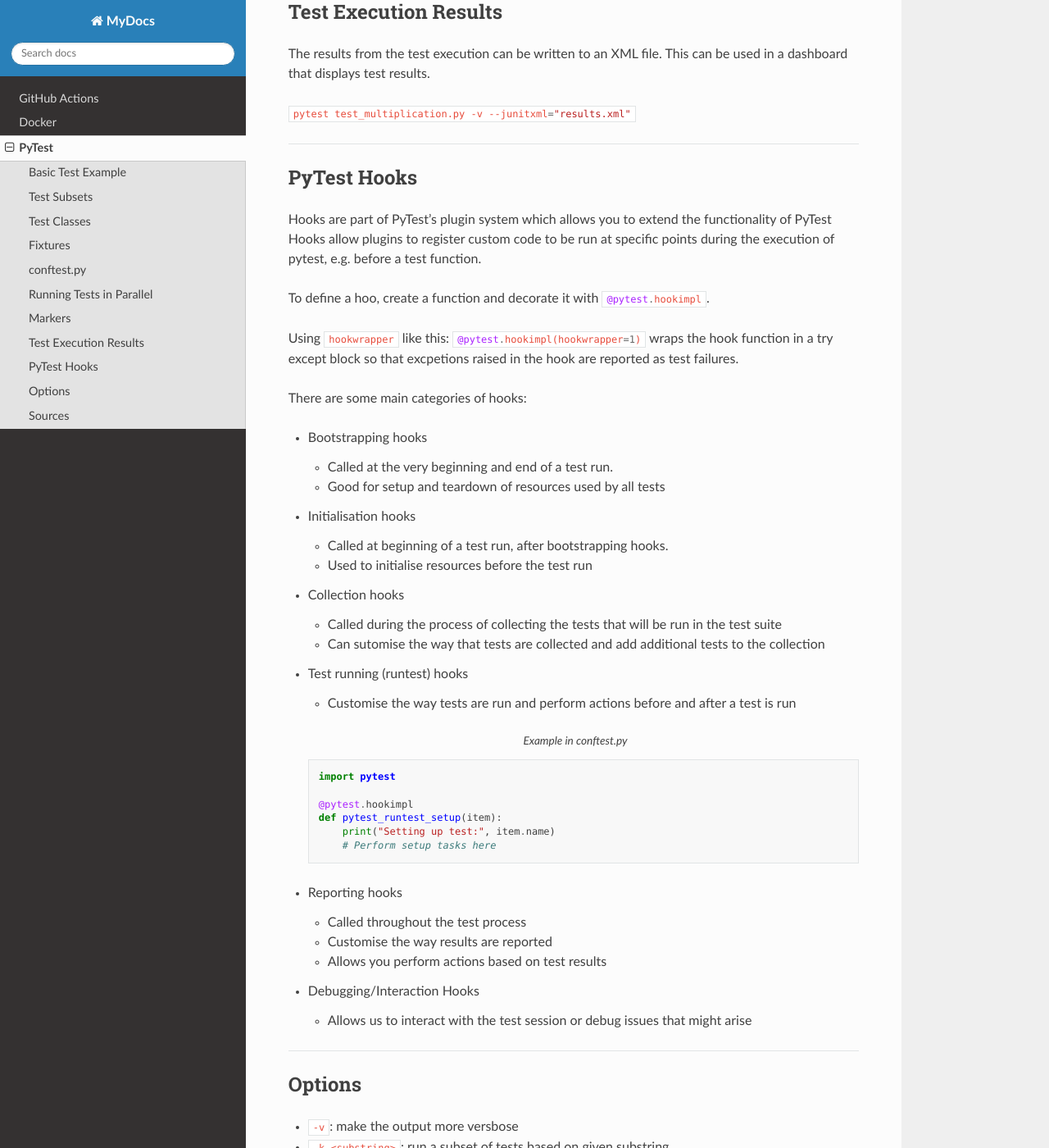
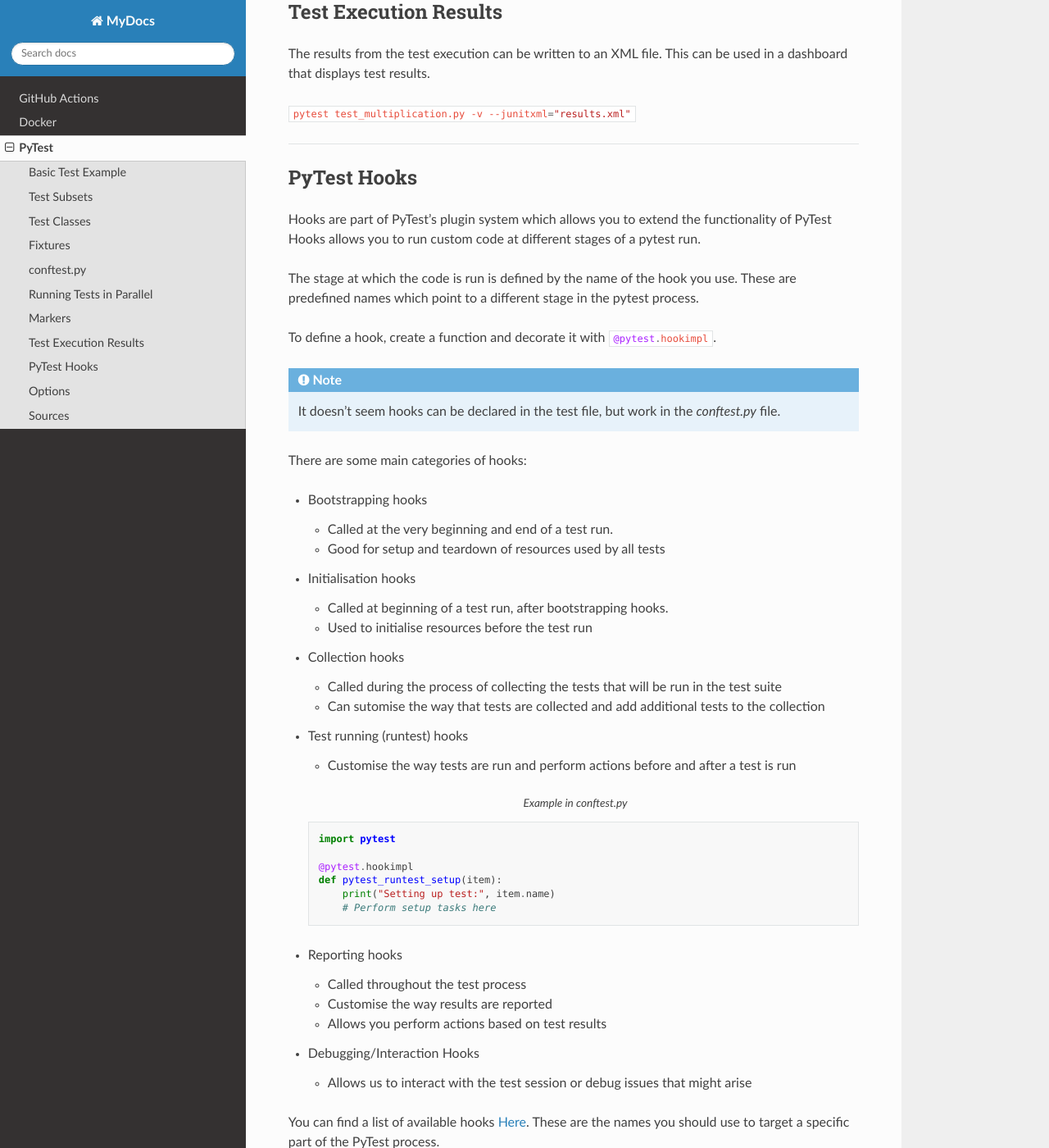
Before and after one commit to mcbottcher/my_docs, a Sphinx documentation site: the page built from docs/source/pytest.rst, in a window 1280 px wide and 1400 px high, scrolled down 3747 px. Shown: the whole window at 82% size. Built offline with Sphinx 7.4.7 and the Read the Docs theme 2.0.0, drawn with Linux system fonts in a browser that asks for light colours; some of the changed text lies outside the part shown.

Commit message:
pytest: Add more hooks info

```diff
--- a/docs/source/pytest.rst
+++ b/docs/source/pytest.rst
@@ -204,13 +204,15 @@
 ------------
 
 Hooks are part of PyTest's plugin system which allows you to extend the functionality of PyTest
-Hooks allow plugins to register custom code to be run at specific points during
-the execution of pytest, e.g. before a test function.
+Hooks allows you to run custom code at different stages of a pytest run.
 
-To define a hoo, create a function and decorate it with :python:`@pytest.hookimpl`.
+The stage at which the code is run is defined by the name of the hook you use. These are predefined
+names which point to a different stage in the pytest process.
 
-Using ``hookwrapper`` like this: :python:`@pytest.hookimpl(hookwrapper=1)` wraps the hook function
-in a try except block so that excpetions raised in the hook are reported as test failures.
+To define a hook, create a function and decorate it with :python:`@pytest.hookimpl`.
+
+.. note::
+  It doesn't seem hooks can be declared in the test file, but work in the *conftest.py* file.
 
 There are some main categories of hooks:
 
@@ -253,6 +255,33 @@
 
   - Allows us to interact with the test session or debug issues that might arise
 
+You can find a list of available hooks `Here <https://docs.pytest.org/en/7.1.x/reference/reference.html#hooks>`_.
+These are the names you should use to target a specific part of the PyTest process.
+
+.. note::
+  Hooks should start with ``pytest_*`` otherwise it won't be recognised as a hook.
+
+
+.. code-block:: python
+  :caption: Example modifing list of tests to be run after they have been collected
+
+  @pytest.hookimpl
+  def pytest_collection_modifyitems(config, items):
+    # modify the collected items after they have been collected...
+    items.append(items[0])
+
+You can also make a function a *hookwrapper* so that it will wrap another hook function. In the example,
+the hookwrapper function is called first. The ``yield`` statement yields to the wrapped hook function. When
+that finishes, execution returns to the hookwrapper to complete:
+
+.. code-block:: python
+
+  @pytest.hookimpl(hookwrapper=True)
+  def pytest_collection_modifyitems(config, items):
+    print('Entering the collection_modifyitems hook')
+    yield
+    print('Finished the collection_modifyitems hook')
+
 ----
 
 Options
```
